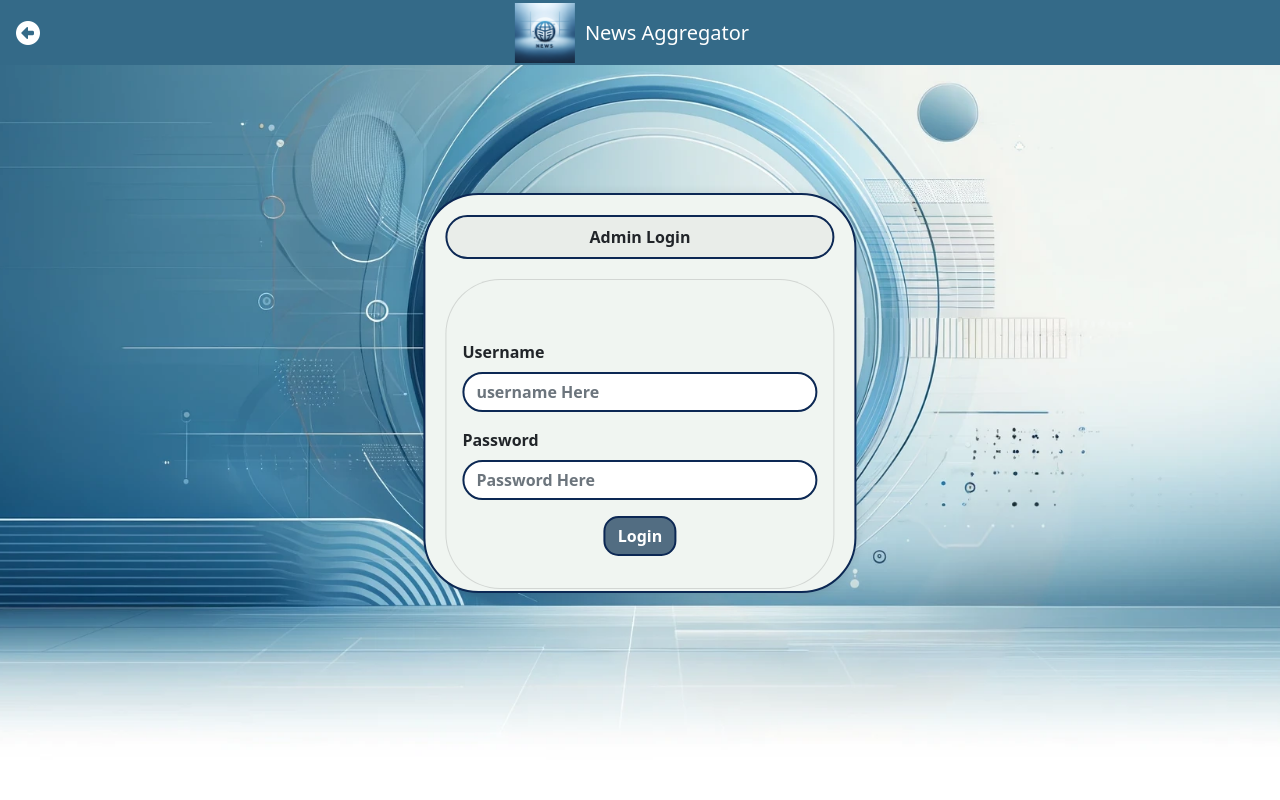
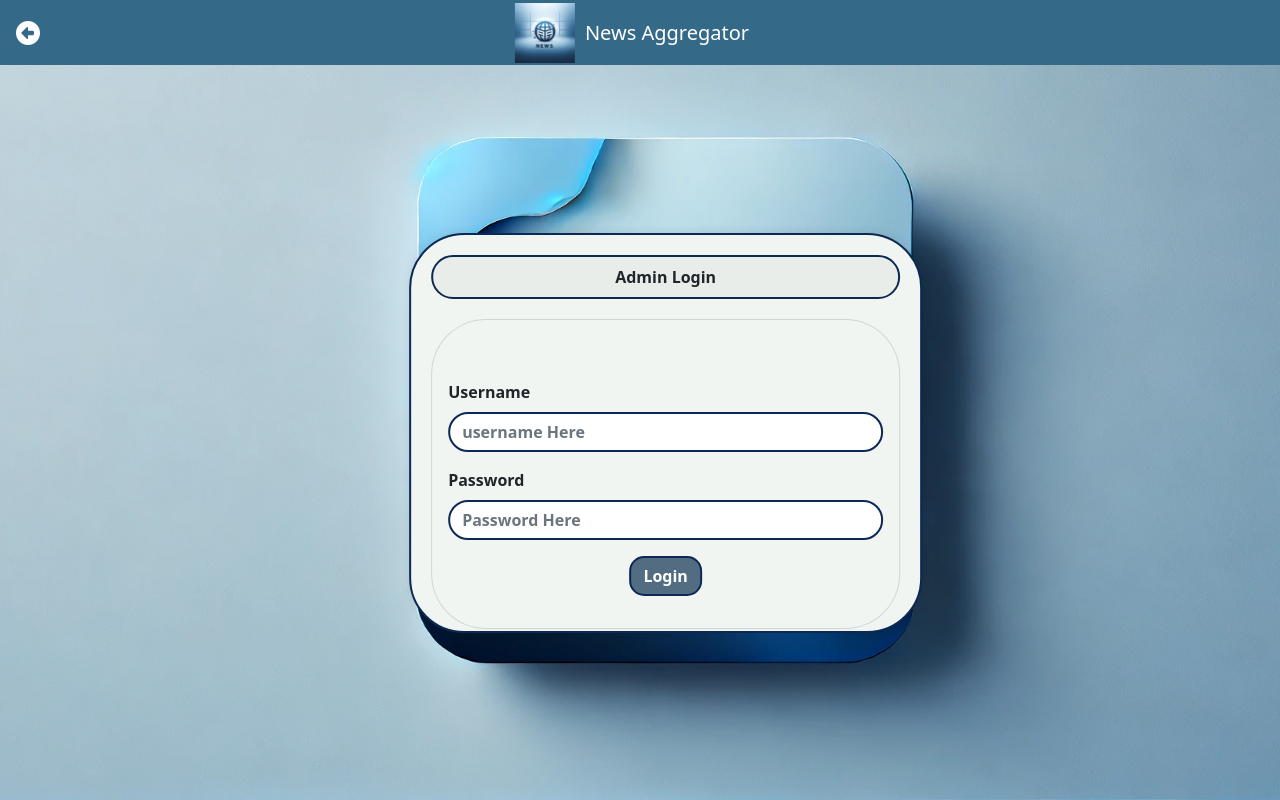
Before and after one commit to iouliakan/NewsAggregator, a CodeIgniter 4 app: the page made by app/Views/admin/login.php in a window 1280 px wide. Run offline with PHP 8.4 and a stand-in for CodeIgniter, Linux system fonts and the light colour scheme; the template is opened without the code that fills it, so the values that code supplies are empty; some libraries are stand-ins or nearby versions.

Commit message:
login page

```diff
--- a/app/Views/admin/login.php
+++ b/app/Views/admin/login.php
@@ -32,9 +32,9 @@
     }
     .login-form-container {
         position: absolute;
-        top: 65%; /* Adjust the value to center vertically */
+        top: 70%; /* Adjust the value to center vertically */
         left: 50%; /* Adjust the value to center horizontally */
-        width: 38%; /* Adjust the value according to the background square size */
+        width: 45%; /* Adjust the value according to the background square size */
         height: 50%;
         max-width: 550px;
         padding: 20px 20px 40px 20px;
@@ -42,7 +42,7 @@
         border-radius: 55px;
         box-shadow: 0px 0px 10px rgba(0, 0, 0, 0.1);
         border: 2px solid #0c2854;
-        transform: translate(-50%, -110%);
+        transform: translate(-45%, -110%);
 
 
     }
@@ -130,7 +130,7 @@
     </style>
 </head>
 <body>
-<img src="/images/image2.png" alt="Background Image" class="background-image">
+<img src="/images/backgroundImage.png" alt="Background Image" class="background-image">
 
 <nav class="navbar navbar-light bg-light">
   <div class="container-fluid px-0">
```
Also changed, not shown: public/images/backgroundImage.png (added).
